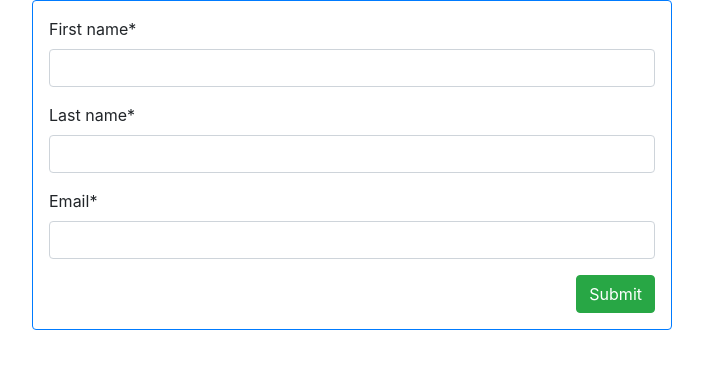
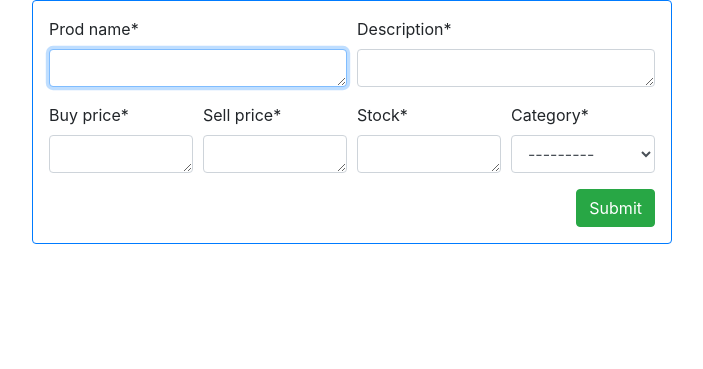
Before and after one commit to alfcomputacion/vetproject, a Django app: template vetproj/templates/products/product_form.html in a window 1280 px wide. Shown: the part 56-425 px from the top of the page, without its empty margins (288-991 px from the left). Run offline with Django 4.2, Linux system fonts and the light colour scheme; the template is opened without the code that fills it: values that come from a table or form of the project are taken from there, others are empty; some libraries are stand-ins or nearby versions.

Commit message:
product category working

```diff
--- /dev/null
+++ b/vetproj/products/forms.py
@@ -0,0 +1,30 @@
+from django.forms import ModelForm, Textarea
+from .models import Product
+
+
+class ProductForm(ModelForm):
+    class Meta:
+
+        model = Product
+        fields = ['prod_name', 'description', 'category',
+                  'stock', 'buy_price', 'sell_price']
+        widgets = {
+            'prod_name': Textarea(
+                attrs={'cols': 80, 'rows': 1, 'autofocus': True}
+            ),
+            'description': Textarea(
+                attrs={'cols': 80, 'rows': 1}
+            ),
+            'stock': Textarea(
+                attrs={'cols': 20, 'rows': 1,
+                       'display': 'inline-block'}
+            ),
+            'buy_price': Textarea(
+                attrs={'cols': 20, 'rows': 1,
+                       'display': 'inline-block'}
+            ),
+            'sell_price': Textarea(
+                attrs={'cols': 20, 'rows': 1,
+                       'display': 'inline-block'}
+            ),
+        }
--- a/vetproj/templates/products/product_form.html
+++ b/vetproj/templates/products/product_form.html
@@ -5,7 +5,29 @@
     <div class="card border-primary m-auto mb-3 p-3" style="max-width: 40rem;">
         <form  method="post">
             {% csrf_token %}
-            {{ form|crispy }}
+            <div class="form-row ">
+                <div class="form-group col-md-6 mb-0">
+                    {{ form.prod_name|as_crispy_field }}
+                </div>
+                <div class="form-group col-md-6 mb-0">
+                    {{ form.description|as_crispy_field }}
+                </div>
+                <!-- {{ form|crispy }} -->
+            </div>
+            <div class="form-row">
+                <div class="form-group col-md-3 mb-0">
+                    {{ form.buy_price|as_crispy_field }}
+                </div>
+                <div class="form-group col-md-3 mb-0">
+                    {{ form.sell_price|as_crispy_field }}
+                </div>
+                <div class="form-group col-md-3 mb-0">
+                    {{ form.stock|as_crispy_field }}
+                </div>
+                <div class="form-group col-md-3 mb-0">
+                    {{ form.category|as_crispy_field }}
+                </div>
+            </div>
             <button class="btn btn-success float-right">Submit</button>
         </form>
     </div>
```
Also changed, not shown: vetproj/products/views.py (+7 -5 lines), vetproj/static/css/main.css (added).
